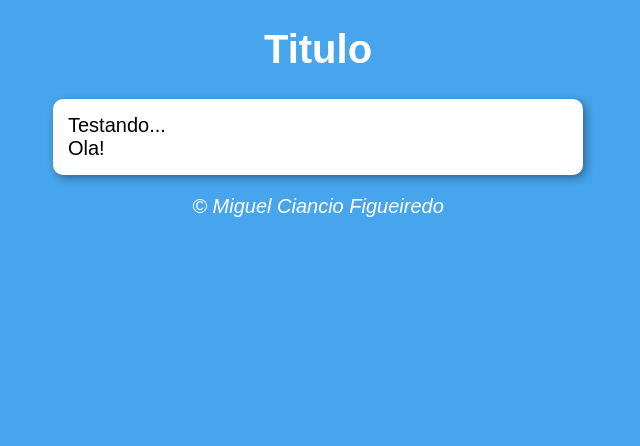
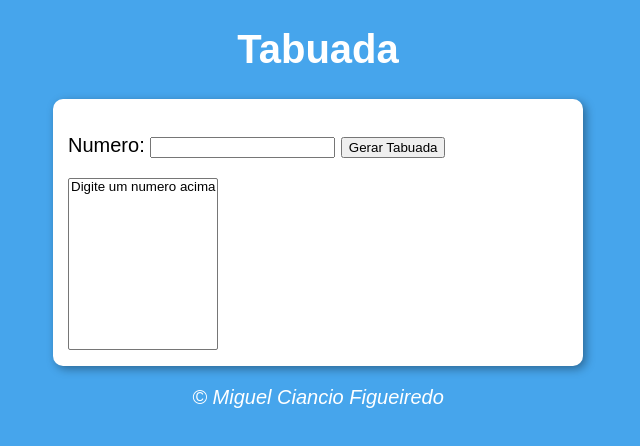
Before and after one commit to miguelciancio/javascript, a plain HTML site: page aula14ex/ex017/modelo.html in a window 1280 px wide. Shown: the whole page, without its empty margins (322-962 px from the left). Drawn offline with Linux system fonts and the light colour scheme.

Commit message:
Exercicio 17 - Curso JavaScript

```diff
--- a/aula14ex/ex017/estilo.css
+++ b/aula14ex/ex017/estilo.css
@@ -19,6 +19,10 @@ section {
     box-shadow: 3px 3px 10px rgba(0, 0, 0, 0.363);
 }
 
+div#resultado {
+    margin-top: 20px;
+}
+
 footer {
     color: white;
     text-align: center;
--- a/aula14ex/ex017/modelo.html
+++ b/aula14ex/ex017/modelo.html
@@ -4,28 +4,37 @@
     <meta charset="UTF-8">
     <meta http-equiv="X-UA-Compatible" content="IE=edge">
     <meta name="viewport" content="width=device-width, initial-scale=1.0">
-    <title>Modelo de Exercicio</title>
+    <title>Tabuada</title>
     <link rel="stylesheet" href="estilo.css">
 </head>
 <body>
+    <!-- CABECALHO -->
     <header>
-        <h1>Titulo</h1>
+        <h1>Tabuada</h1>
     </header>
 
+    <!-- CONTEUDO PRINCIPAL -->
     <section>
         <div>
-            Testando...
+            <p>
+                <label for="txtn">Numero: <input type="number" name="num" id="txtn"></label>
+                <input type="button" value="Gerar Tabuada" onclick="tabuada()">
+            </p>
         </div>
 
-        <div>
-            Ola!
+        <div id="resultado">
+            <select name="tabuada" id="seltab" size="10">
+                <option>Digite um numero acima</option>
+            </select>
         </div>
     </section>
 
+    <!-- RODAPE -->
     <footer>
         <p>&copy; Miguel Ciancio Figueiredo</p>
     </footer>
 
+    <!-- JAVASCRIPT -->
     <script src="script.js"></script>
 </body>
 </html>
--- a/aula14ex/ex017/script.js
+++ b/aula14ex/ex017/script.js
@@ -0,0 +1,26 @@
+function tabuada() {
+    // Captura o numero que sera feita a tabuada.
+    let num = window.document.getElementById('txtn')
+
+    // Captura a area da tabuada.
+    let tab = window.document.getElementById('seltab')
+
+    // Criando tabuada com validacao de entrada de dados.
+    // VALIDACAO
+    if (num.value.length == 0) {
+        window.alert('Por favor, digite um numero')
+
+    // CRIACAO DA TABELA.
+    } else {
+        let n = Number(num.value)
+        let count = 1
+        tab.innerHTML = ""
+        while (count <= 10) {
+            let item  = document.createElement('option')  //  CRAIACAO ELEMENTO HTML.
+            item.text = `${n} x ${count} = ${n * count}`
+            item.value = `tab${count}`
+            tab.appendChild(item)  //  ADICIONA O ELEMENTE CRIADO EM TELA.
+            count++
+        }
+    }
+}
```
